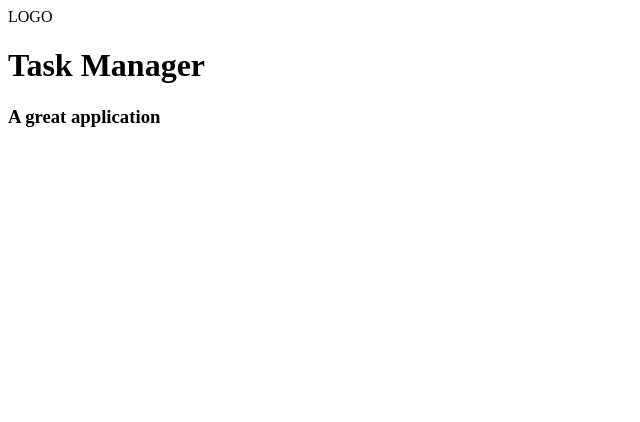
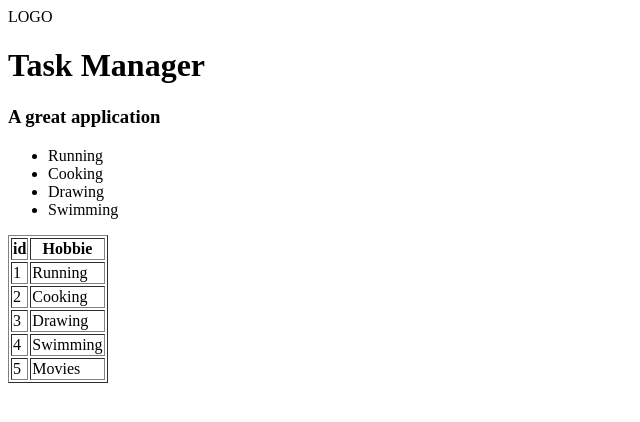
Before and after one commit to johncardozo/frontend-intermedio-02, a React (Vite) app in the folder react/task-manager/: page / in a window 1280 px wide. Shown: the top 422 px of the page, without its empty margins (0-640 px from the left). Built offline with nearby package versions, Linux system fonts and the light colour scheme.

Commit message:
React: Recorrer una lista en JSX

```diff
--- a/react/task-manager/src/App.jsx
+++ b/react/task-manager/src/App.jsx
@@ -1,10 +1,14 @@
 import "./App.css";
 import Header from "./components/Header";
+import TaskList from "./components/TaskList";
+import TaskTable from "./components/TaskTable";
 
 function App() {
   return (
     <>
       <Header />
+      <TaskList />
+      <TaskTable />
     </>
   );
 }
--- /dev/null
+++ b/react/task-manager/src/components/TaskList.jsx
@@ -0,0 +1,18 @@
+const tasks = [
+  { id: "1", text: "Running" },
+  { id: "2", text: "Cooking" },
+  { id: "3", text: "Drawing" },
+  { id: "4", text: "Swimming" },
+];
+
+const TaskList = () => {
+  return (
+    <ul>
+      {tasks.map((task) => (
+        <li key={task.id}>{task.text}</li>
+      ))}
+    </ul>
+  );
+};
+
+export default TaskList;
--- /dev/null
+++ b/react/task-manager/src/components/TaskTable.jsx
@@ -0,0 +1,30 @@
+const tasks = [
+  { id: "1", text: "Running" },
+  { id: "2", text: "Cooking" },
+  { id: "3", text: "Drawing" },
+  { id: "4", text: "Swimming" },
+  { id: "5", text: "Movies" },
+];
+
+const TaskTable = () => {
+  return (
+    <table border="1">
+      <thead>
+        <tr>
+          <th>id</th>
+          <th>Hobbie</th>
+        </tr>
+      </thead>
+      <tbody>
+        {tasks.map((task) => (
+          <tr key={task.id}>
+            <td>{task.id}</td>
+            <td>{task.text}</td>
+          </tr>
+        ))}
+      </tbody>
+    </table>
+  );
+};
+
+export default TaskTable;
```
